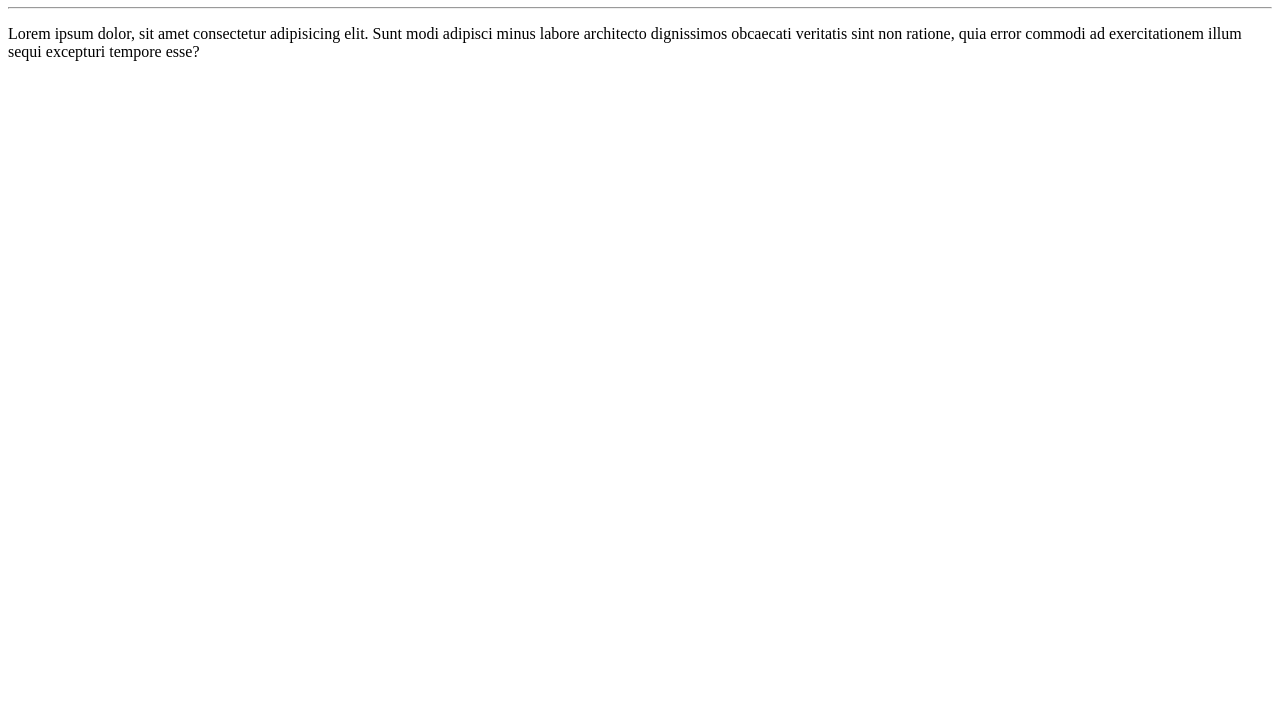
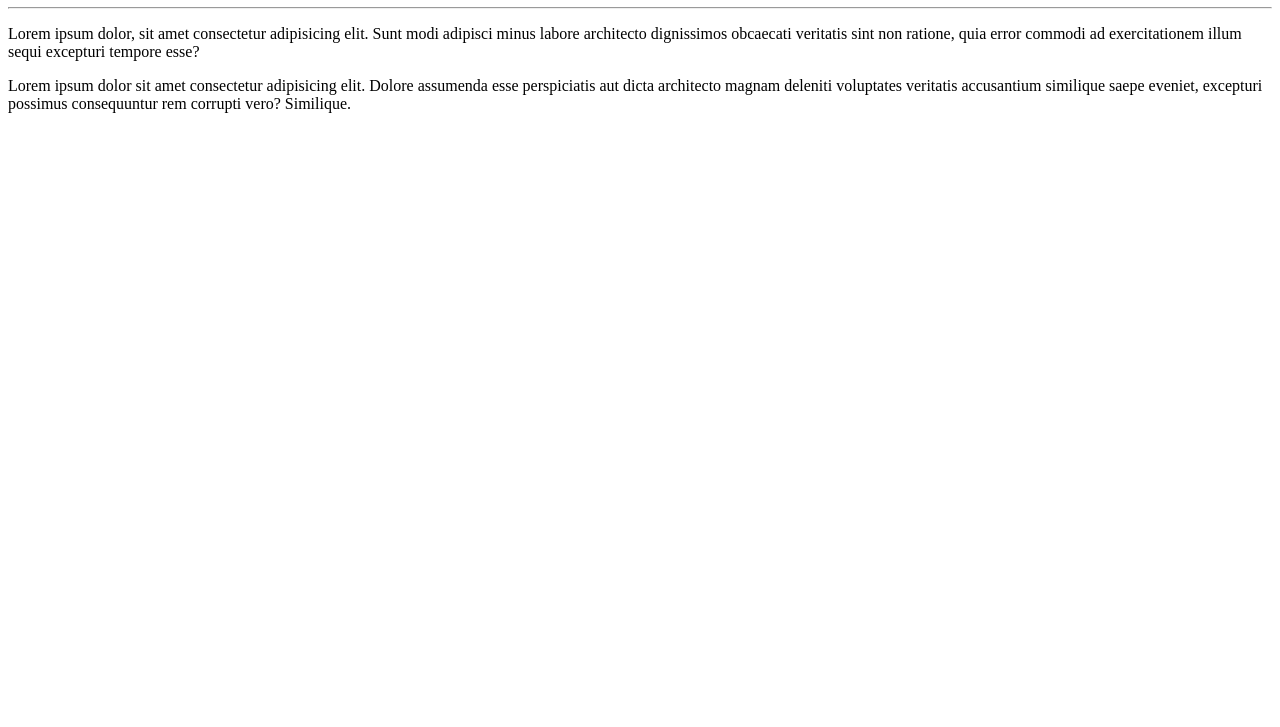
Before and after one commit to opatrikduarte/Ola-Mundo, a plain HTML site: page site-exemplo/index.html in a window 1280 px wide. Shown: the part 73-800 px from the top of the page. Drawn offline with Linux system fonts and the light colour scheme.

Commit message:
Adicionei outro parágrafo

```diff
--- a/site-exemplo/index.html
+++ b/site-exemplo/index.html
@@ -10,5 +10,6 @@
     <h1>Olá, Mundo!</h1>
     <hr>
     <p>Lorem ipsum dolor, sit amet consectetur adipisicing elit. Sunt modi adipisci minus labore architecto dignissimos obcaecati veritatis sint non ratione, quia error commodi ad exercitationem illum sequi excepturi tempore esse?</p>
+    <p>Lorem ipsum dolor sit amet consectetur adipisicing elit. Dolore assumenda esse perspiciatis aut dicta architecto magnam deleniti voluptates veritatis accusantium similique saepe eveniet, excepturi possimus consequuntur rem corrupti vero? Similique.</p>
 </body>
 </html>
```
